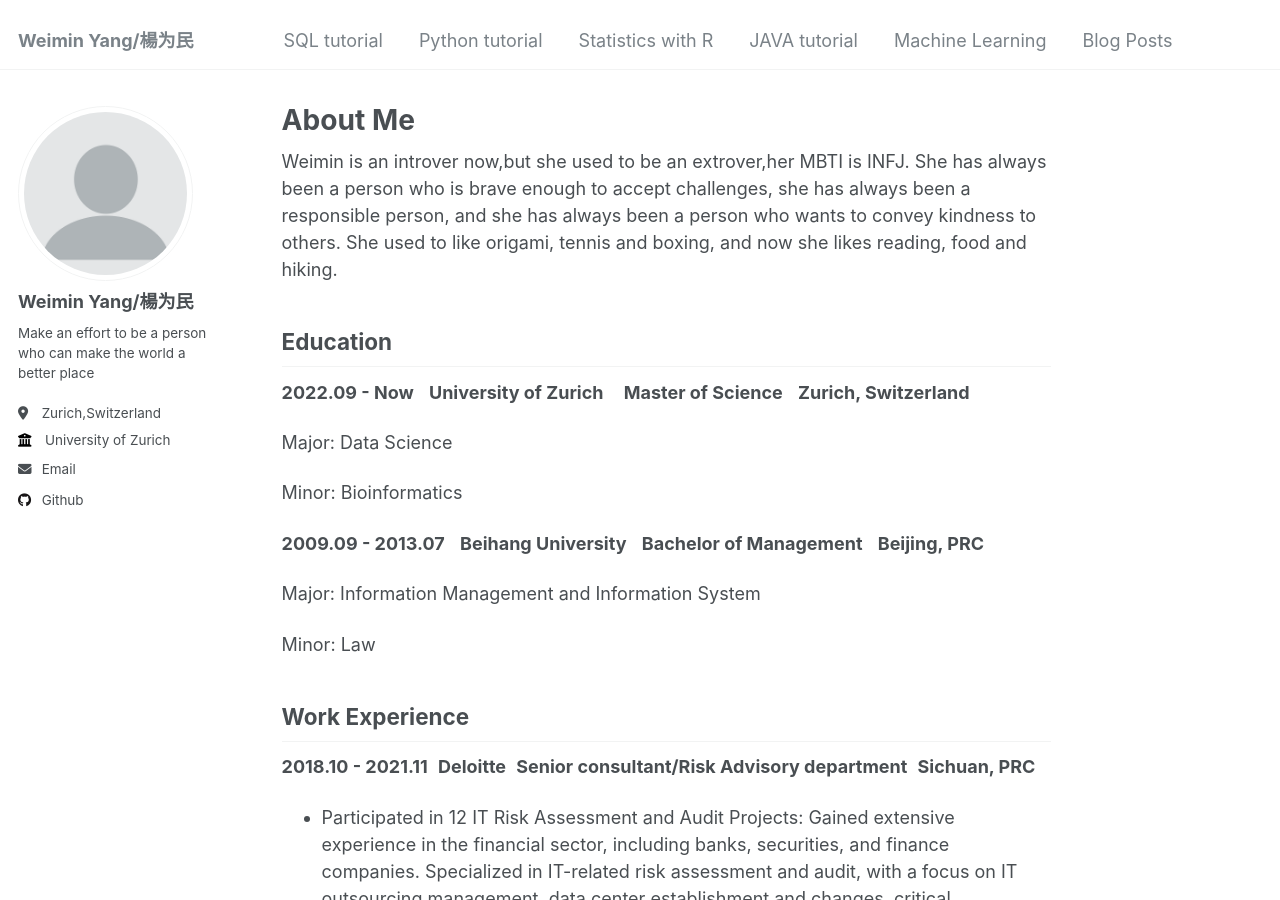
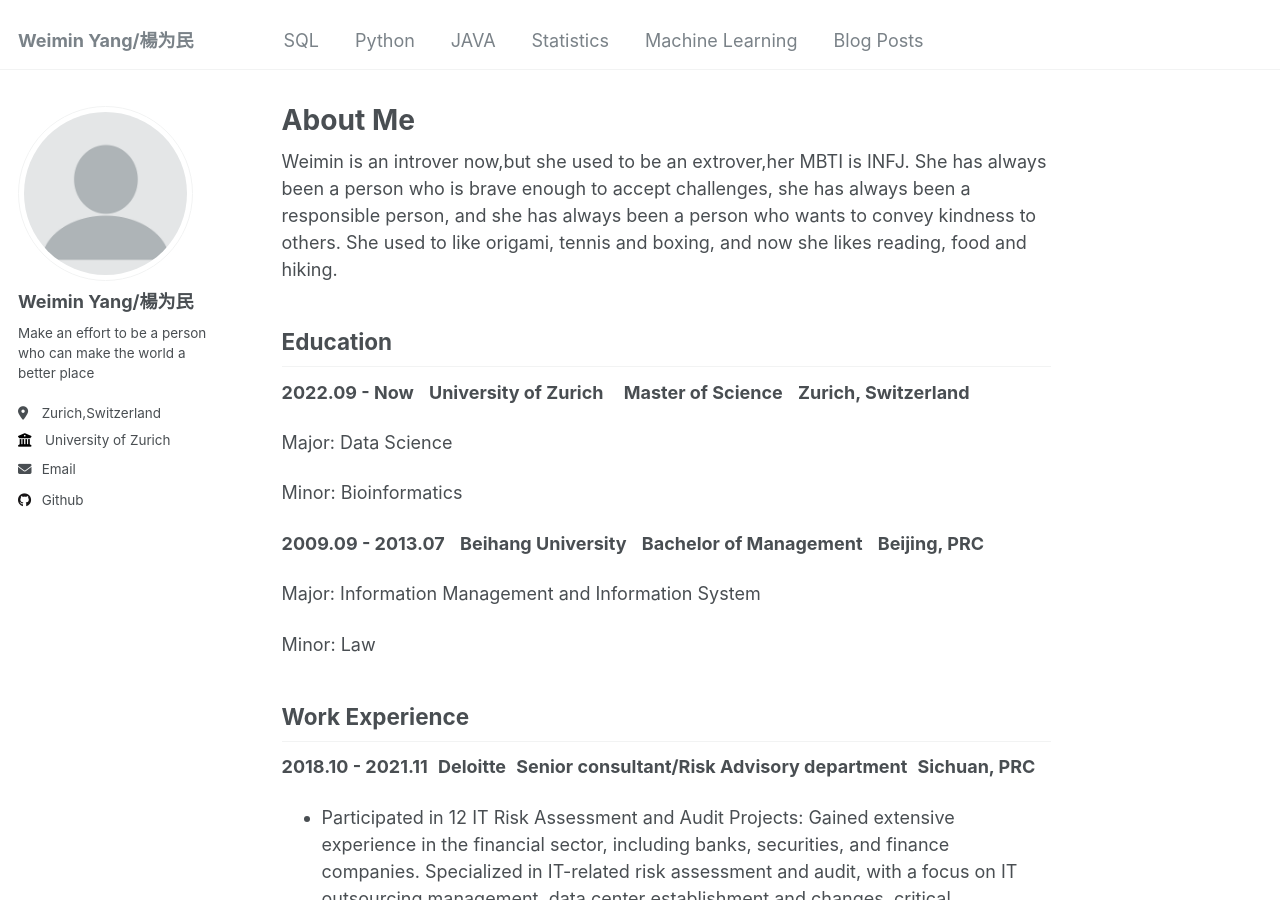
Before and after one commit to weimin3/weimin3.github-io, a Jekyll site: the page built from _pages/about.md, in a window 1280 px wide and 900 px high. Built offline with Jekyll 4.4.1, drawn with Linux system fonts in a browser that asks for light colours.

Commit message:
Update navigation.yml

```diff
--- a/_data/navigation.yml
+++ b/_data/navigation.yml
@@ -8,17 +8,17 @@ main:
   # - title: "CV"
   #   url: /cv/
 
-  - title: "SQL tutorial"
+  - title: "SQL"
     url: /SQL/
 
-  - title: "Python tutorial"
-    url: /Python tutorial/
+  - title: "Python"
+    url: /Python/
 
-  - title: "Statistics with R"
-    url: /Statistics with R/
+  - title: "JAVA"
+    url: /JAVA/
 
-  - title: "JAVA tutorial"
-    url: /JAVA tutorial/
+  - title: "Statistics"
+    url: /Statistics/
 
   - title: "Machine Learning"
     url: /Machine Learning/
```
